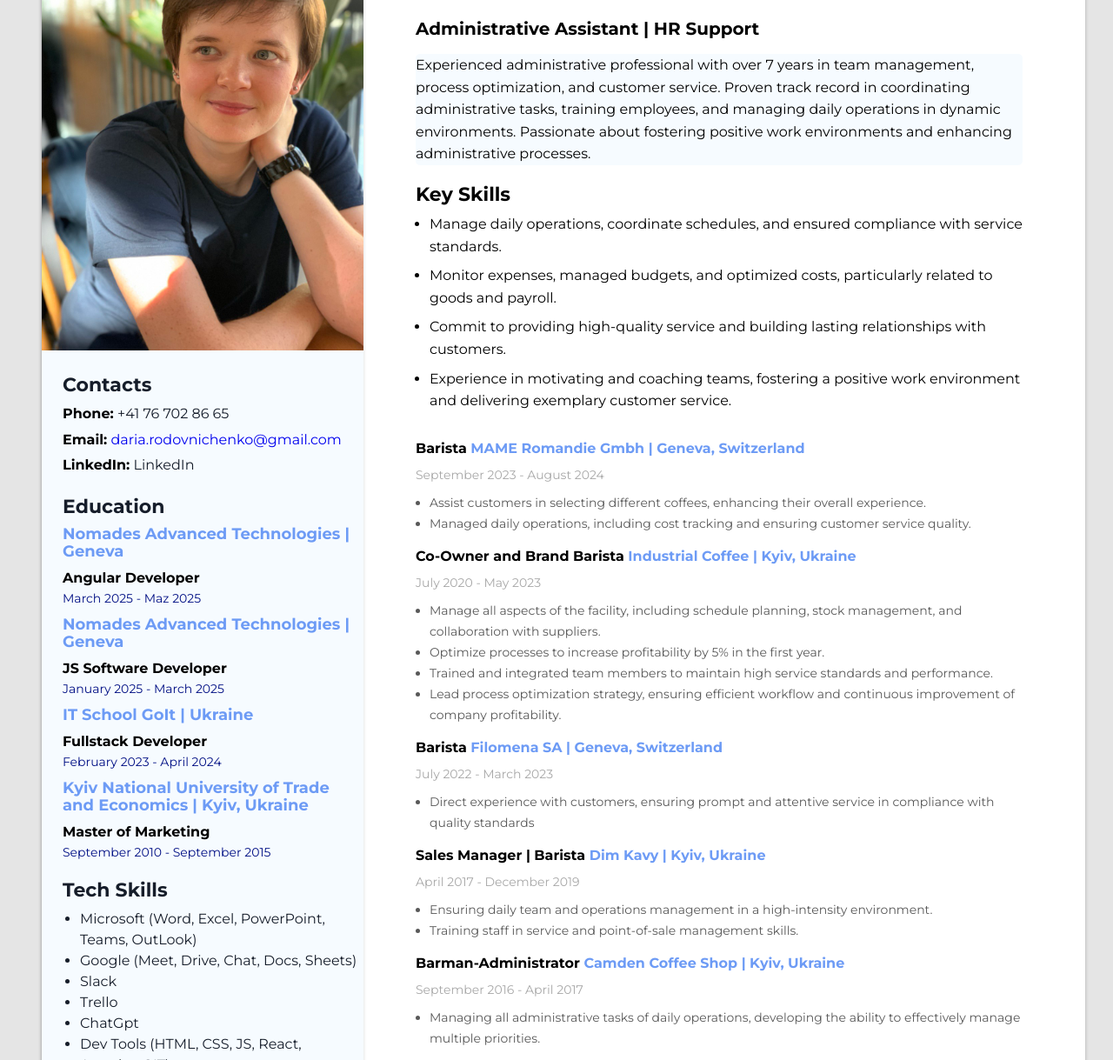
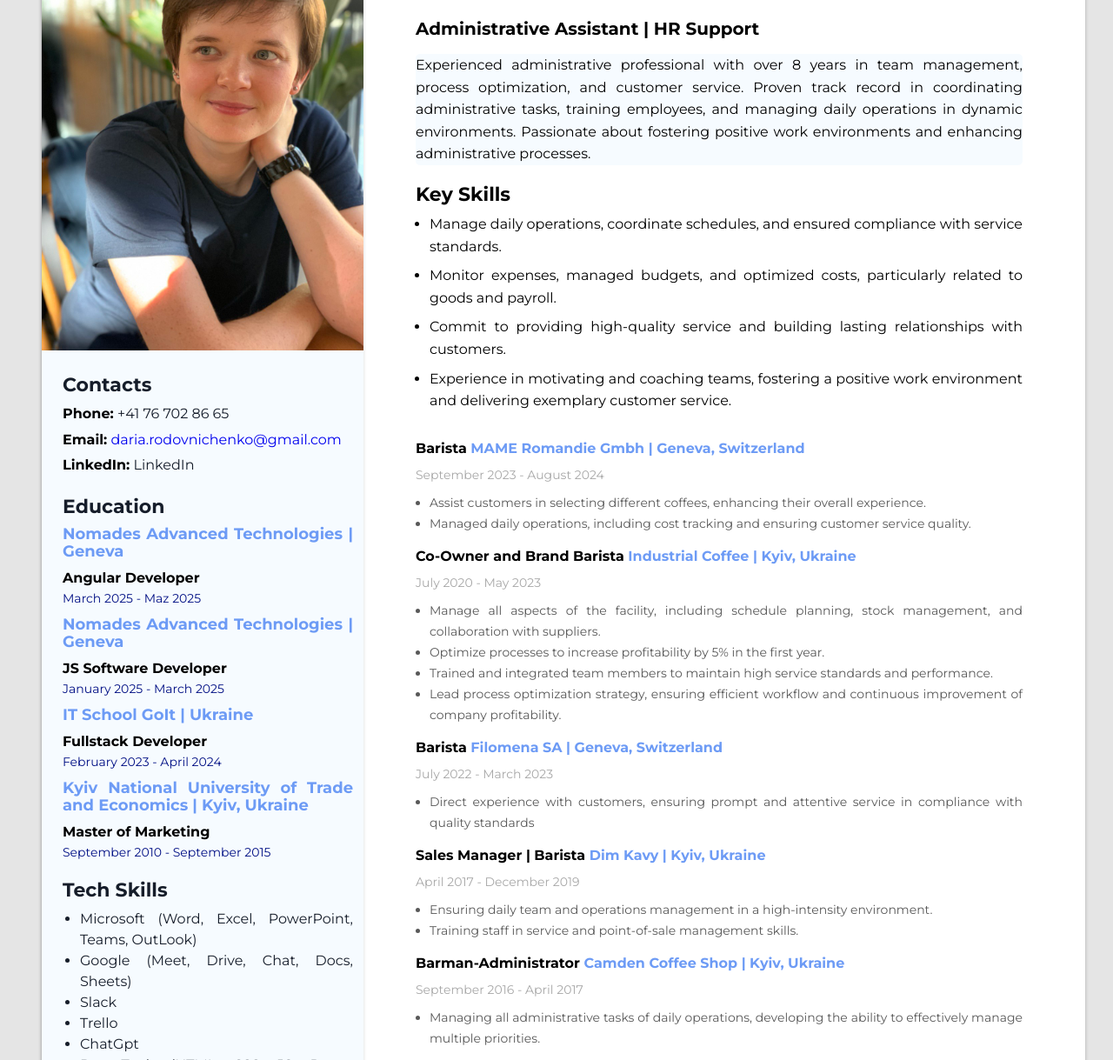
Before and after one commit to DariaRodovnichenko/CV_AA_fr, a plain HTML site: page index.html in a window 1280 px wide. Shown: the part 178-1397 px from the top of the page at 87% size. Drawn offline with Linux system fonts and the light colour scheme.

Commit message:
improvemnts

```diff
--- a/css/style.css
+++ b/css/style.css
@@ -26,7 +26,7 @@ p {
 }
 
 .content-with-sidebar {
-  position:relative;
+  position: relative;
   display: flex;
   flex-direction: row-reverse;
   background: #fff;
@@ -101,7 +101,7 @@ p {
 .my-summary {
   margin-top: 20px;
   background-color: #b1dcff1f;
-
+  text-align: justify;
   border-color: navy;
   border-radius: 5px;
   font-size: var(--font-size-small);
@@ -118,6 +118,7 @@ p {
 }
 
 .about-me-container {
+  text-align: justify;
   margin-bottom: 32px;
 }
 
@@ -173,6 +174,7 @@ p {
 /* Work Experience */
 
 .work-experience-container {
+  text-align: justify;
   margin-bottom: 44px;
 }
 
@@ -273,7 +275,8 @@ p {
 .tech-skills-container,
 .soft-skills-container,
 .languages-container {
-  margin: 20px 4px 0 24px;
+  margin: 20px 12px 0 24px;
+  text-align: justify;
 }
 
 .sidebar-title {
@@ -319,6 +322,7 @@ p {
 .skills-list {
   margin: 0;
   padding: 0 0 0 20px;
+
 }
 
 .skills-list-item {
@@ -327,6 +331,10 @@ p {
   font-size: 16px;
   line-height: 24px;
   color: #161d2a;
+}
+
+.languages-container{
+  padding-bottom: 12px;
 }
 
 @media (max-width: 768px) {
--- a/js/translations.js
+++ b/js/translations.js
@@ -6,7 +6,7 @@ const translations = {
         name: 'Daria Rodovnichenko',
         profession: 'Administrative Assistant | HR Support',
         summary:
-          'Experienced administrative professional with over 7 years in team management, process optimization, and customer service. Proven track record in coordinating administrative tasks, training employees, and managing daily operations in dynamic environments. Passionate about fostering positive work environments and enhancing administrative processes.',
+          'Experienced administrative professional with over 8 years in team management, process optimization, and customer service. Proven track record in coordinating administrative tasks, training employees, and managing daily operations in dynamic environments. Passionate about fostering positive work environments and enhancing administrative processes.',
 
         skills: 'Key Skills',
         list: [
```
